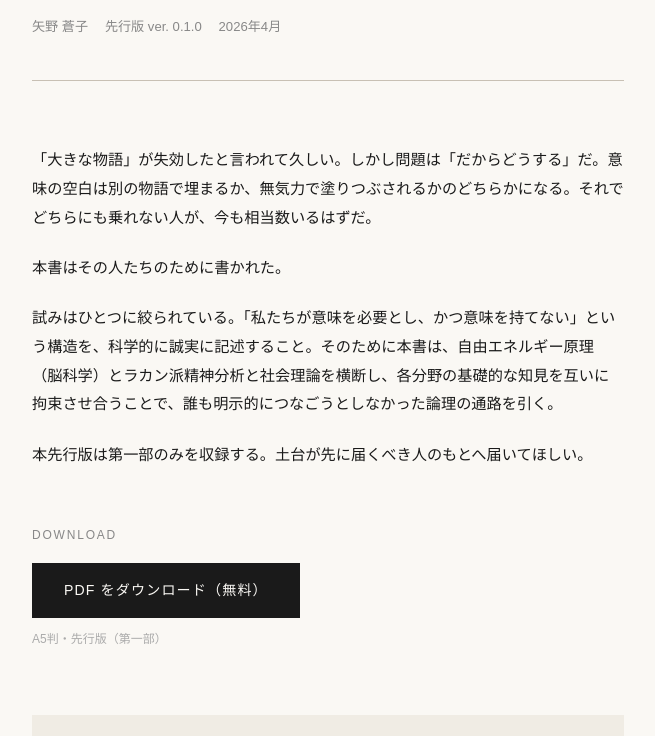
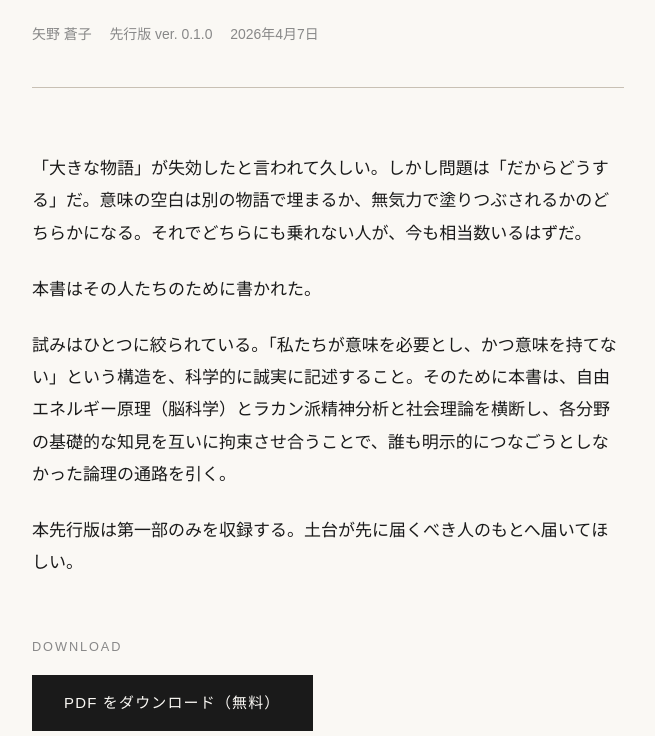
Before and after one commit to aoko-yano/psl-book, a plain HTML site: page index.html in a window 1280 px wide. Shown: the part 205-941 px from the top of the page, without its empty margins (312-967 px from the left). Drawn offline with Linux system fonts and the light colour scheme.

Commit message:
Improve font readability; add exact date

```diff
--- a/index.html
+++ b/index.html
@@ -4,11 +4,15 @@
   <meta charset="UTF-8">
   <meta name="viewport" content="width=device-width, initial-scale=1.0">
   <title>予測誤差と超人的リベラリズム — 矢野 蒼子</title>
+  <link rel="preconnect" href="https://fonts.googleapis.com">
+  <link rel="preconnect" href="https://fonts.gstatic.com" crossorigin>
+  <link href="https://fonts.googleapis.com/css2?family=Noto+Serif+JP:wght@400;700&display=swap" rel="stylesheet">
   <style>
+    html { font-size: 17px; }
     * { margin: 0; padding: 0; box-sizing: border-box; }
 
     body {
-      font-family: "Hiragino Mincho ProN", "Yu Mincho", "游明朝", Georgia, serif;
+      font-family: "Noto Serif JP", "Hiragino Mincho ProN", "Yu Mincho", "游明朝", Georgia, serif;
       background: #faf8f4;
       color: #1a1a1a;
       line-height: 1.9;
@@ -65,7 +69,7 @@
 
     .description p {
       margin-bottom: 1.4em;
-      font-size: 0.95rem;
+      font-size: 1rem;
     }
 
     .download-section {
@@ -150,7 +154,7 @@
       <p class="meta">
         <span>矢野 蒼子</span>
         <span>先行版 ver. 0.1.0</span>
-        <span>2026年4月</span>
+        <span>2026年4月7日</span>
       </p>
     </header>
 
```
